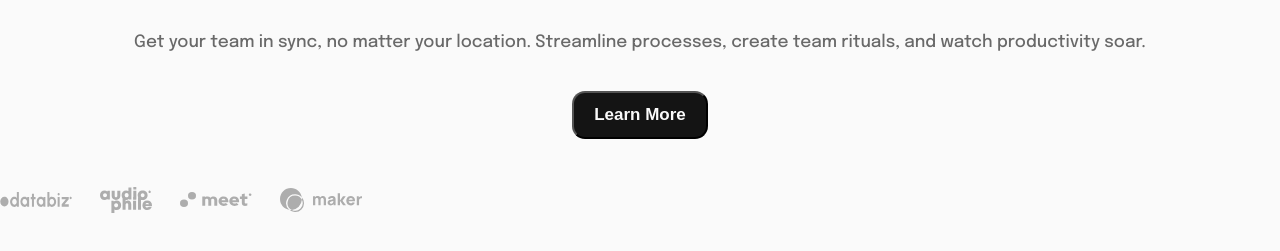
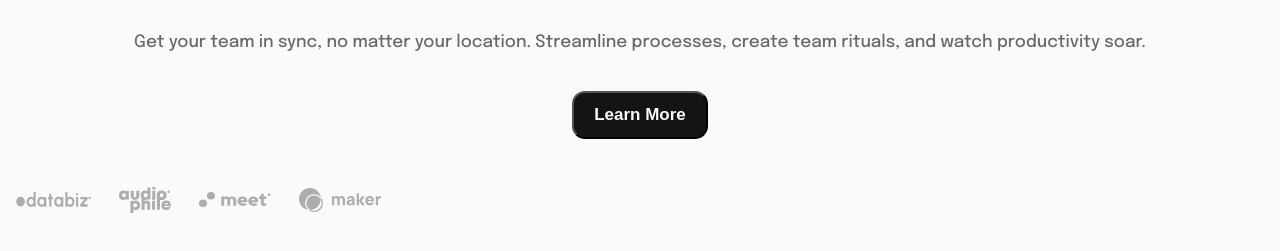
Before and after one commit to Bharvi-Sampat/Intro-section-with-dropdown-menu, a plain HTML site: page index.html in a window 1280 px wide. Shown: the part 451-702 px from the top of the page. Drawn offline with Linux system fonts and the light colour scheme.

Commit message:
Footer edited

```diff
--- a/css/main.css
+++ b/css/main.css
@@ -235,8 +235,9 @@ p {
   align-self: center;
 }
 .footer-img__1 {
+  padding-left: 16px;
   height: 15px;
-  width: 100px;
+  width: 119px;
 }
 .footer-img__2 {
   height: 26px;
```
Also changed, not shown: 1 other file.
